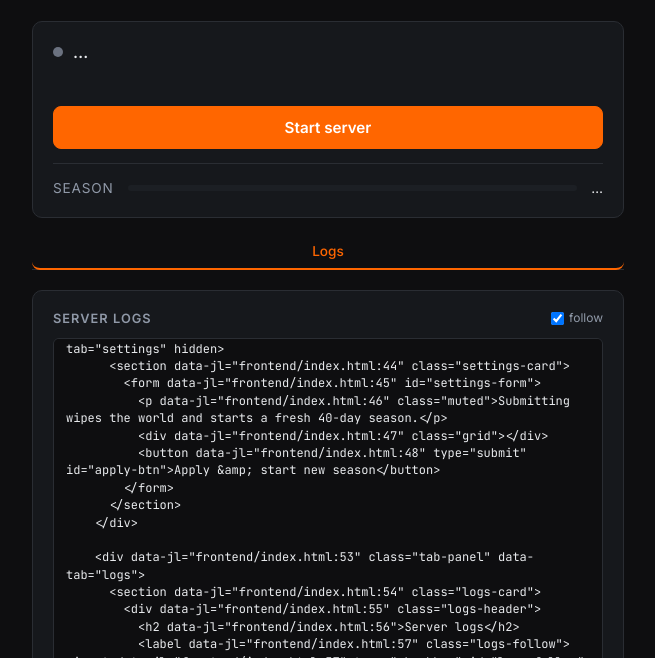
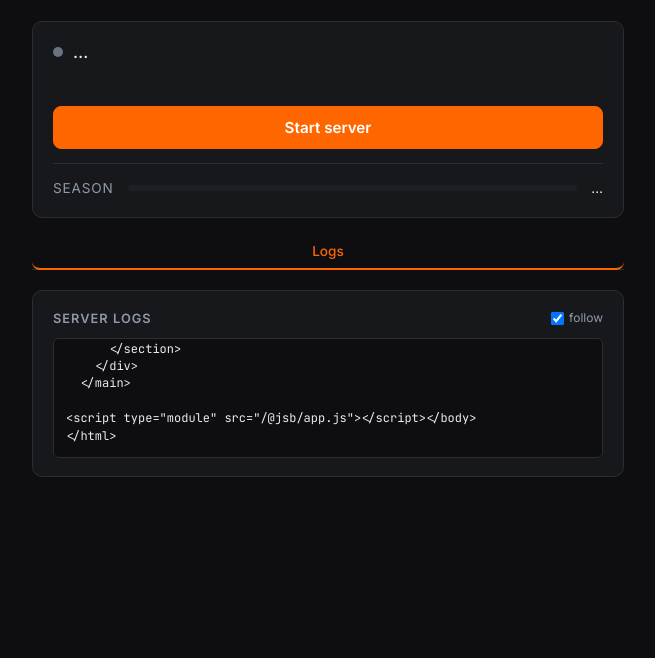
Before and after one commit to MatheusGMendes/S23Minecraft, a website built with Vite: page frontend/index.html in a window 1280 px wide. Shown: the part 142-800 px from the top of the page, without its empty margins (312-967 px from the left). Built offline with nearby package versions, Linux system fonts and the light colour scheme; files whose address does not match are found by name.

Commit message:
fix logs size

```diff
--- a/frontend/src/style.css
+++ b/frontend/src/style.css
@@ -276,7 +276,7 @@ button:disabled {
   border: 1px solid var(--border);
   border-radius: 6px;
   padding: 12px;
-  height: 65vh;
+  height: 15vh;
   overflow: auto;
   white-space: pre-wrap;
   word-break: break-word;
```
